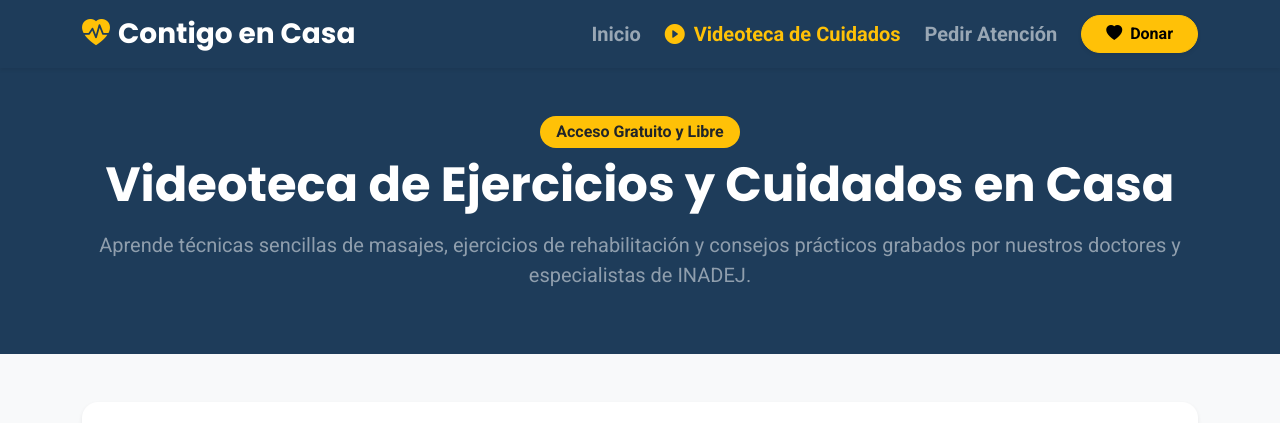
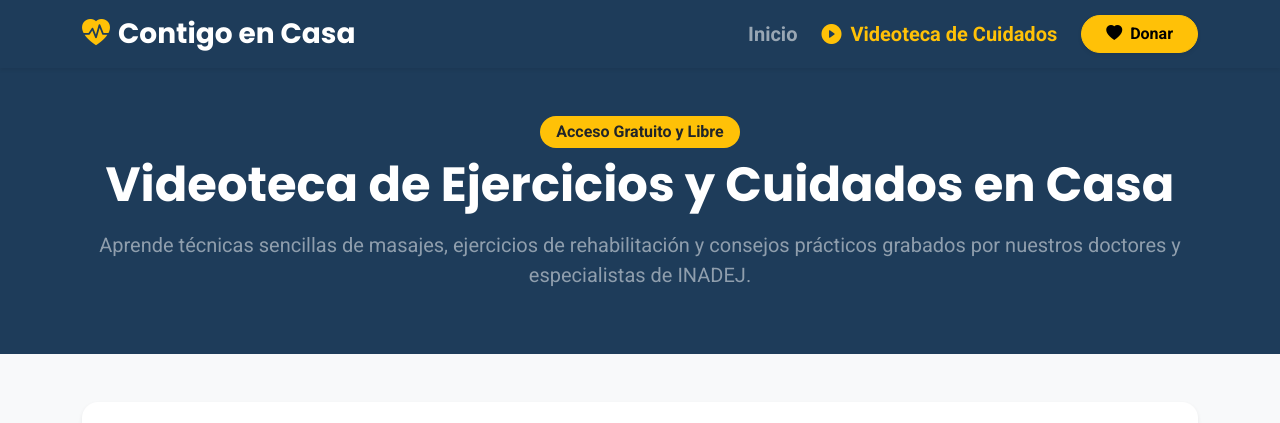
Before and after one commit to A-Velazquez/Webpage---Contigo-en-Casa-, a plain HTML site: page videoteca.html in a window 1280 px wide. Shown: the top 423 px of the page. Drawn offline with nearby package versions, Linux system fonts and the light colour scheme.

Commit message:
little changes

```diff
--- a/videoteca.html
+++ b/videoteca.html
@@ -30,9 +30,6 @@
                         <a class="nav-link active fw-bold text-warning" href="./videoteca.html">
                             <i class="bi bi-play-circle-fill me-1"></i> Videoteca de Cuidados
                         </a>
-                    </li>
-                    <li class="nav-item">
-                        <a class="nav-link fw-semibold" href="./appointment.html">Pedir Atención</a>
                     </li>
                     <li class="nav-item ms-lg-2">
                         <a class="btn btn-warning fw-bold px-4 rounded-pill shadow-sm" href="./donations.html">
```
Also changed, not shown: index.html (+0 -4 lines).
